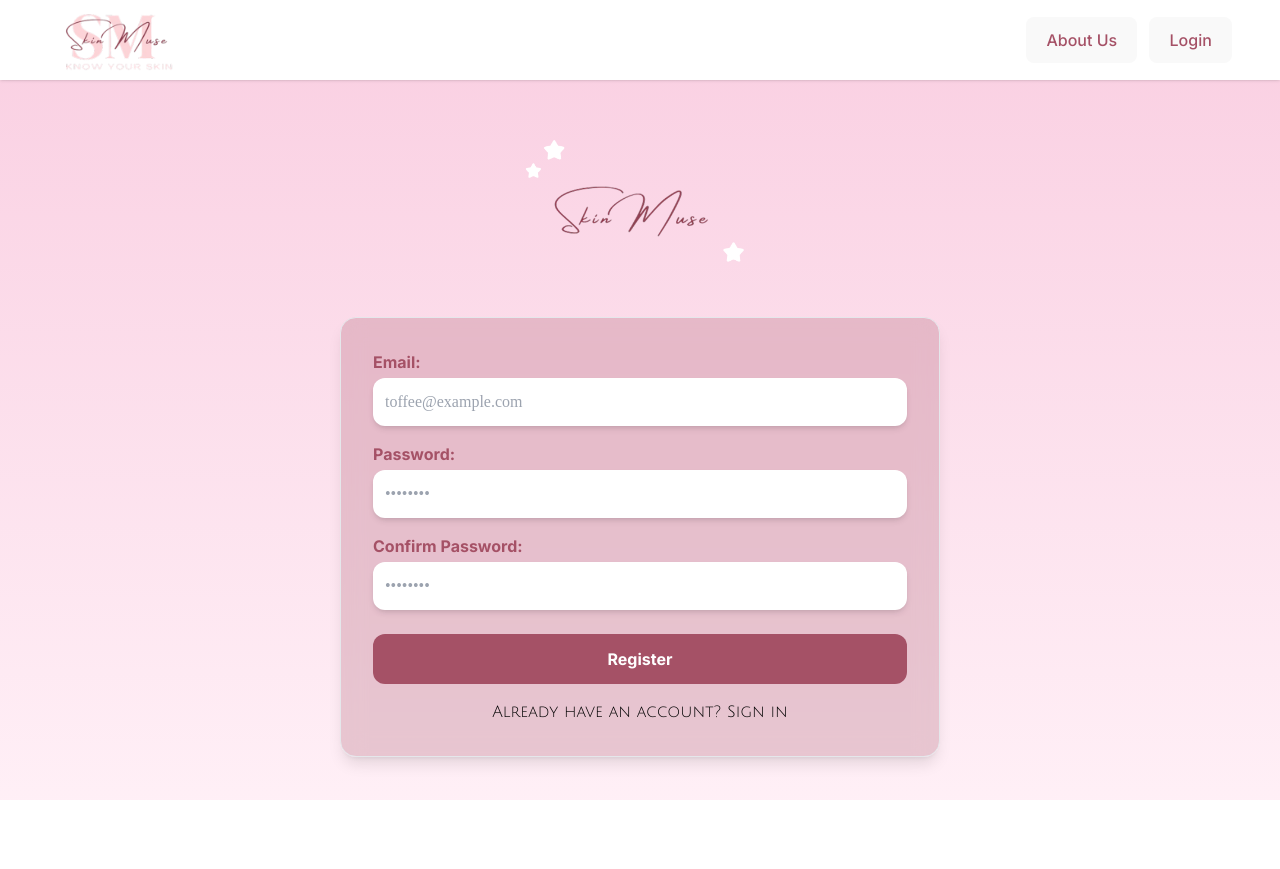
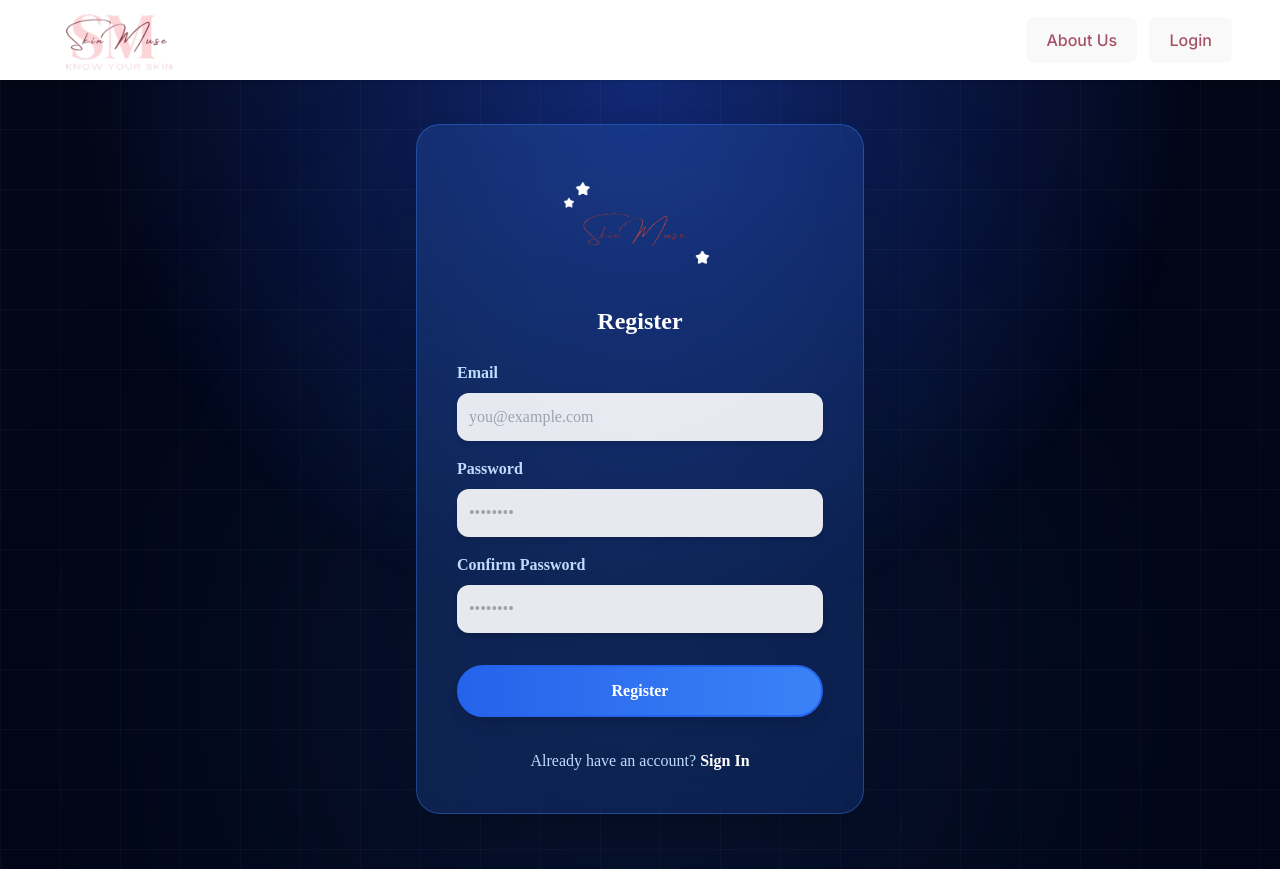
Before and after one commit to rimpleshrestha/skinAI_frontend, a React (Vite) app: page /register in a window 1280 px wide. Before the commit the page ends 800 px from the top, so only its background shows below. Built offline with nearby package versions, Linux system fonts and the light colour scheme; a web font is replaced by a local one.

Commit message:
made register page

```diff
--- a/src/pages/RegisterPage.jsx
+++ b/src/pages/RegisterPage.jsx
@@ -3,100 +3,148 @@ import { Link, useNavigate } from "react-router-dom";
 import SkinmuseLogo2 from "../assets/images/skinmuselogo2.png";
 import toast from "react-hot-toast";
 import axios from "axios";
+import { motion } from "framer-motion";
 
 const RegisterPage = () => {
   const [email, setEmail] = useState("");
   const [password, setPassword] = useState("");
   const [confirmPassword, setConfirmPassword] = useState("");
   const navigate = useNavigate();
+
   const onSubmit = async (e) => {
     e.preventDefault();
     if (password !== confirmPassword) {
       toast.error("Passwords do not match");
       return;
     }
+    try {
       const response = await axios.post("http://localhost:3000/api/signup", {
         email,
         password,
         confirm_password: confirmPassword,
       });
       if ([200, 201].includes(response.status)) {
-      toast.success("Registered  in successfully!");
-      navigate("/signup");
+        toast.success("Registered successfully!");
+        navigate("/login");
       } else {
-      toast.success("Registered  in Failed!");
+        toast.error("Registration Failed!");
       }
-    // Add registration logic here
+    } catch (error) {
+      console.error(error);
+      toast.error(error.response?.data?.message || "Server error");
+    }
   };
 
   return (
-    <div className=" bg-gradient-to-b h-full w-full from-[#fad1e3] to-[#ff65aa]/10 flex flex-col items-center justify-center font-kaisei">
-      {/* Bigger logo above form */}
-      <img
+    <div className="relative min-h-screen w-full bg-[#020617] overflow-hidden font-kaisei flex items-center justify-center px-4">
+      {/* Glowing Background */}
+      <div className="absolute inset-0 bg-[radial-gradient(circle_at_top,_#1E40AF_0%,_transparent_55%)] opacity-30 animate-pulse-slow" />
+      <div className="absolute inset-0 bg-[linear-gradient(to_right,_rgba(255,255,255,0.03)_1px,_transparent_1px),linear-gradient(to_bottom,_rgba(255,255,255,0.03)_1px,_transparent_1px)] bg-[size:60px_60px]" />
+      <div className="absolute top-1/3 left-1/2 -translate-x-1/2 w-[700px] h-[700px] bg-blue-500/20 rounded-full blur-[160px] animate-pulse-slow" />
+
+      {/* Registration Card */}
+      <motion.div
+        className="relative z-10 w-full max-w-md p-10 rounded-3xl shadow-2xl"
+        style={{
+          background:
+            "linear-gradient(135deg, rgba(59,130,246,0.2), rgba(37,99,235,0.2))",
+          backdropFilter: "blur(20px)",
+          border: "1px solid rgba(59,130,246,0.4)",
+        }}
+        initial={{ opacity: 0, y: 40 }}
+        animate={{ opacity: 1, y: 0 }}
+        transition={{ duration: 0.8 }}
+      >
+        <motion.img
           src={SkinmuseLogo2}
-        alt="Skinmuse Logo"
-        className="mb-8 w-72 h-auto"
+          alt="SkinAI Logo"
+          className="w-48 h-auto mx-auto mb-6"
+          animate={{ y: [0, -10, 0] }}
+          transition={{ duration: 3, repeat: Infinity }}
         />
+        <h3 className="text-2xl text-white font-bold text-center mb-6">
+          Register
+        </h3>
 
-      <form
-        onSubmit={onSubmit}
-        className="min-w-[600px] max-md:min-w-[80%] p-8 rounded-2xl shadow-lg bg-opacity-25 backdrop-blur-md border bg-[#A55166]"
-      >
-        <div className="mb-4">
-          <label className="block mb-1 text-[#A55166] font-bold font-inter">
-            Email:
-          </label>
+        <form onSubmit={onSubmit} className="flex flex-col gap-4">
+          <div className="flex flex-col gap-2">
+            <label className="text-blue-200 font-semibold">Email</label>
             <input
               type="email"
-            placeholder="toffee@example.com"
+              placeholder="you@example.com"
               value={email}
               onChange={(e) => setEmail(e.target.value)}
-            className="w-full p-3 shadow-md rounded-xl text-black bg-white focus:outline-none"
+              className="p-3 rounded-xl bg-white/90 text-black shadow-md focus:outline-none focus:ring-2 focus:ring-blue-400 transition"
+              required
             />
           </div>
-        <div className="mb-4">
-          <label className="block mb-1 text-[#A55166] font-bold font-inter">
-            Password:
-          </label>
+
+          <div className="flex flex-col gap-2">
+            <label className="text-blue-200 font-semibold">Password</label>
             <input
               type="password"
               placeholder="••••••••"
               value={password}
               onChange={(e) => setPassword(e.target.value)}
-            className="w-full p-3 shadow-md rounded-xl text-black bg-white focus:outline-none"
+              className="p-3 rounded-xl bg-white/90 text-black shadow-md focus:outline-none focus:ring-2 focus:ring-blue-400 transition"
+              required
             />
           </div>
-        <div className="mb-6">
-          <label className="block mb-1 text-[#A55166] font-bold font-inter">
-            Confirm Password:
+
+          <div className="flex flex-col gap-2">
+            <label className="text-blue-200 font-semibold">
+              Confirm Password
             </label>
             <input
               type="password"
               placeholder="••••••••"
               value={confirmPassword}
               onChange={(e) => setConfirmPassword(e.target.value)}
-            className="w-full p-3 shadow-md text-black rounded-xl bg-white focus:outline-none"
+              className="p-3 rounded-xl bg-white/90 text-black shadow-md focus:outline-none focus:ring-2 focus:ring-blue-400 transition"
+              required
             />
           </div>
-        <button
+
+          {/* Glowing homepage-style button */}
+          <motion.button
             type="submit"
-          className="w-full bg-[#A55166] text-white py-3 rounded-xl font-bold font-inter hover:bg-[#914257] transition"
+            className="mt-4 px-6 py-3 rounded-full text-white font-bold border-2 border-[#2563EB] bg-gradient-to-r from-[#2563EB] to-[#3B82F6] hover:from-[#3B82F6] hover:to-[#60A5FA] shadow-lg hover:shadow-blue-400 transition duration-300"
+            whileHover={{
+              scale: 1.05,
+              boxShadow: "0 0 20px rgba(59,130,246,0.6)",
+            }}
+            whileTap={{ scale: 0.95 }}
           >
             Register
-        </button>
-        <p
-          className="text-black font-bold text-center mt-4"
-          style={{ fontFamily: "'Julius Sans One', sans-serif" }}
-        >
+          </motion.button>
+
+          <p className="text-blue-200 text-center mt-4">
             Already have an account?{" "}
             <Link
+              className="text-white font-semibold hover:underline"
               to="/signup"
-            className="text-black font-bold no-underline hover:no-underline"
             >
-            Sign in
+              Sign In
             </Link>
           </p>
         </form>
+      </motion.div>
+
+      {/* Tailwind keyframes */}
+      <style jsx>{`
+        @keyframes pulse-slow {
+          0%,
+          100% {
+            opacity: 0.6;
+          }
+          50% {
+            opacity: 0.9;
+          }
+        }
+        .animate-pulse-slow {
+          animation: pulse-slow 3s infinite;
+        }
+      `}</style>
     </div>
   );
 };
```
Lines whose indentation alone changed are shown as unchanged.
